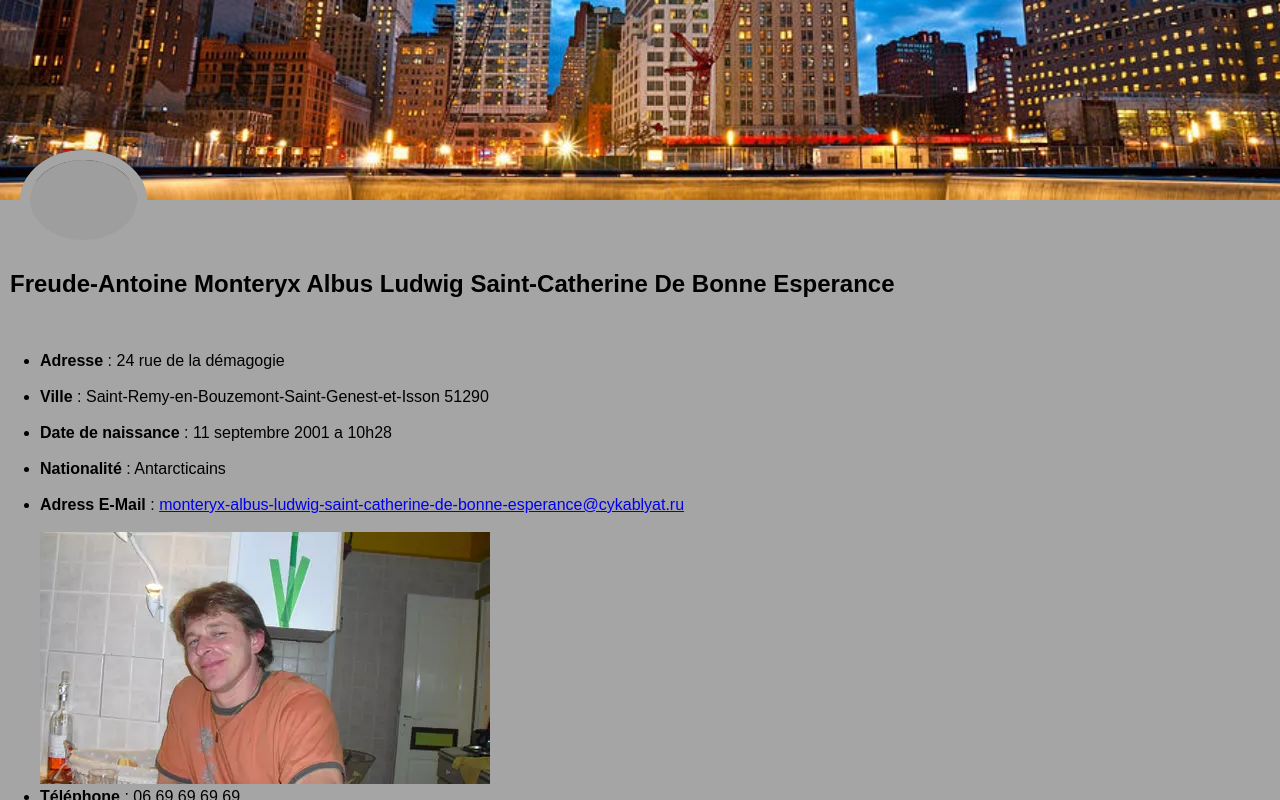
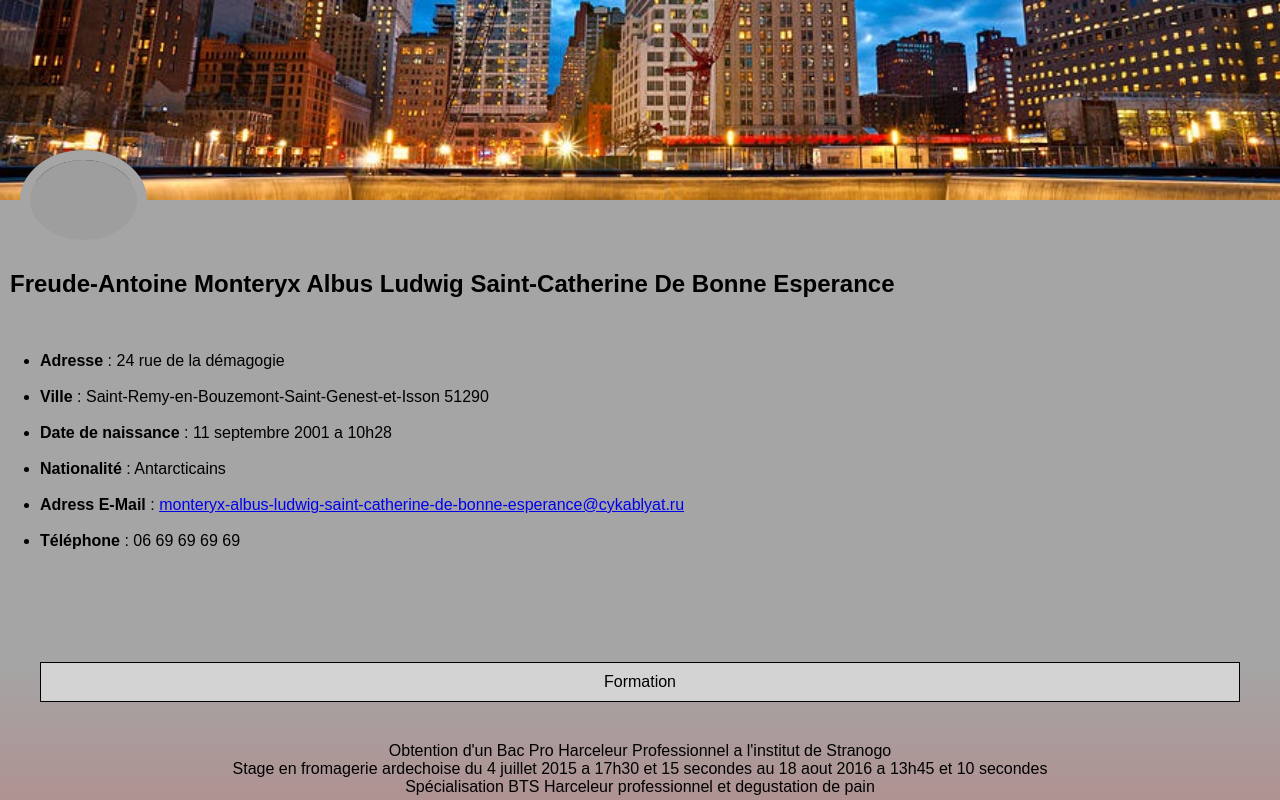
Before and after one commit to electrocard/stjude, a plain HTML site: page cv.html in a window 1280 px wide. Drawn offline with Linux system fonts and the light colour scheme; grey boxes are pictures that could not be loaded; a web font is replaced by a local one.

Commit message:
Update cv.html

```diff
--- a/cv.html
+++ b/cv.html
@@ -17,7 +17,7 @@
 <li><strong>Date de naissance</strong> : 11 septembre 2001 a 10h28<br><br></li>
 <li><strong>Nationalité</strong> : Antarcticains<br><br></li>
 <li><strong>Adress E-Mail</strong> : <a href="https://www.youtube.com/watch?v=dQw4w9WgXcQ">monteryx-albus-ludwig-saint-catherine-de-bonne-esperance@cykablyat.ru</a><br><br></li>
-	<img src="bruno.webp" style="width=10px;height:auto;">
+
 <li><strong>Téléphone</strong> : 06 69 69 69 69<br><br><br><br><br></li>
 </ul>
 
```
